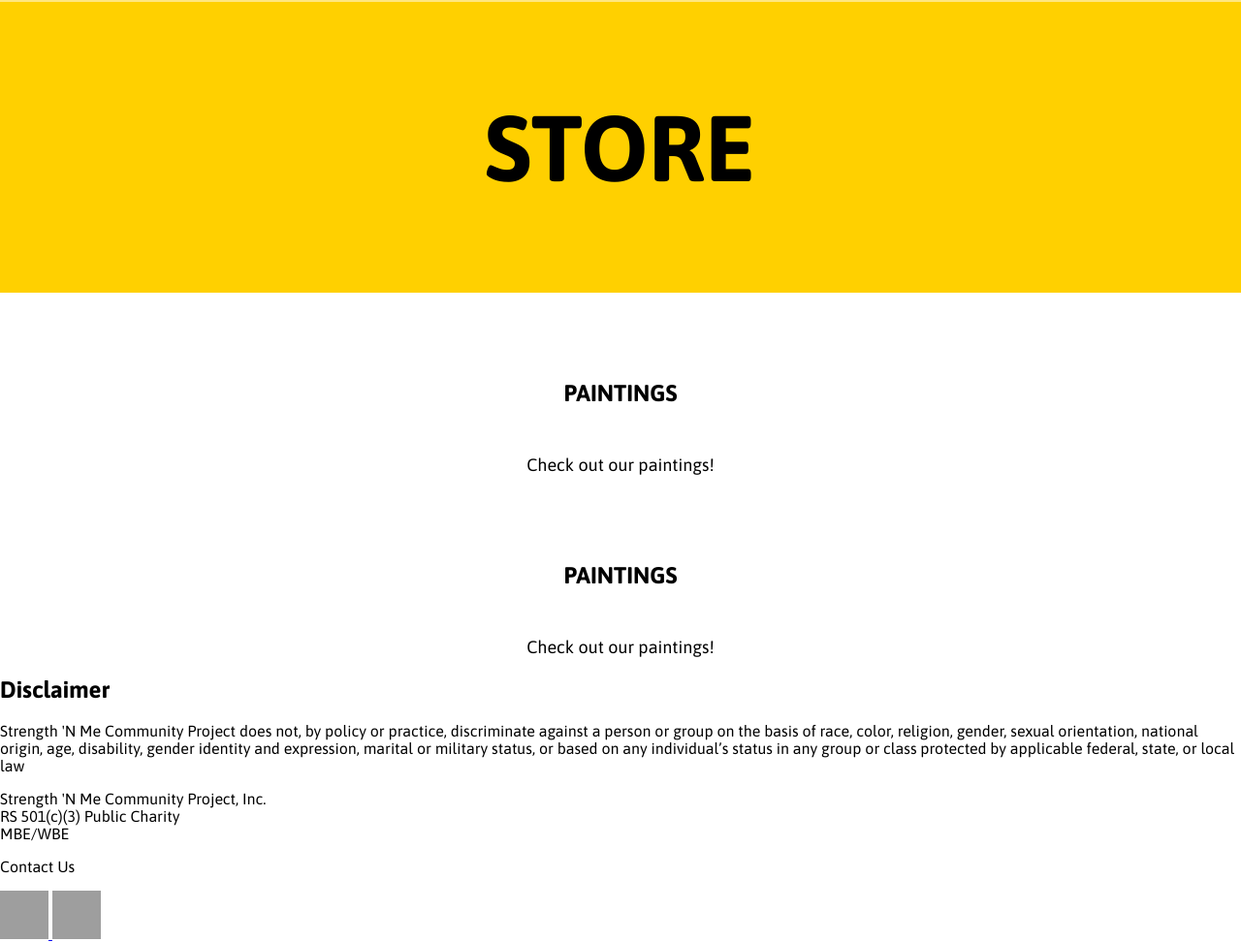
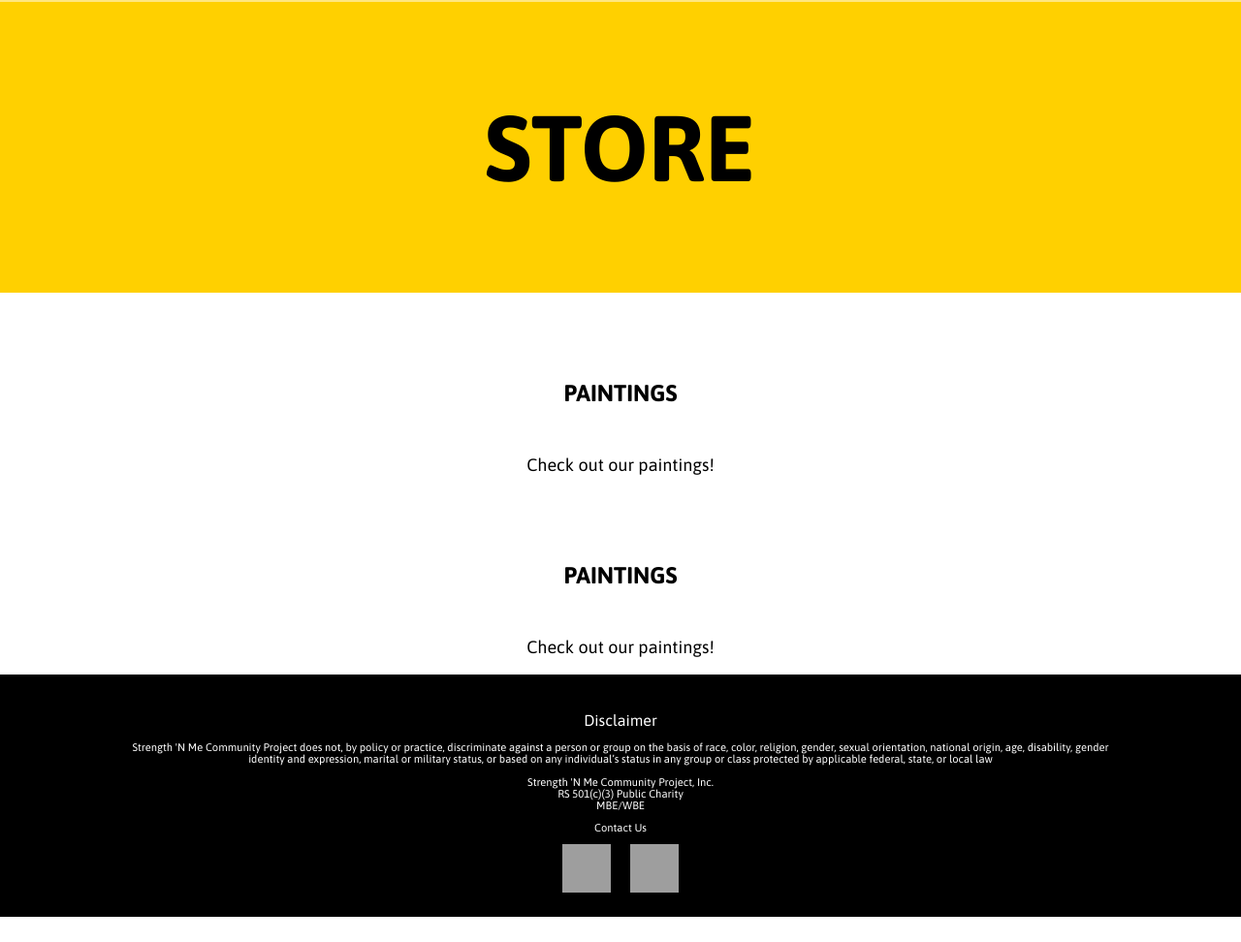
Before and after one commit to strengthnme/strengthnme.github.io, a plain HTML site: page sitedetails/fundraiserpage/fundraiser.html in a window 1280 px wide. Shown: the part 68-1040 px from the top of the page at 97% size. After the commit the page ends 1014 px from the top, so only its background shows below. Drawn offline with nearby package versions, Linux system fonts and the light colour scheme; files that its build step writes are made by us from their sources; grey boxes are pictures that could not be loaded; a script that the page names is missing; files whose address does not match are found by name.

Commit message:
Update styles.css

```diff
--- a/sitedetails/fundraiserpage/css/styles.css
+++ b/sitedetails/fundraiserpage/css/styles.css
@@ -437,3 +437,68 @@ nav a {
   font-weight: 700;
   letter-spacing: 0em;
 }
+
+.footer-custom {
+  color: white;
+  background-color: #000000;
+  z-index: 2;
+  position: relative;
+  padding: 25px;
+}
+.disclaimer {
+  font-family: 'Asap', sans-serif;
+  font-size: 16px;
+  text-align: center;
+  font-weight: normal;
+  }
+.description2 {
+  font-family: 'Asap', sans-serif;
+  font-size: 70%;
+  font-weight: normal;
+  line-height: normal;
+  letter-spacing: 0em;
+  text-align: center;
+  padding-left: 100px;
+  padding-right: 100px;
+}
+.address {
+  font-family: 'Asap', sans-serif;
+  font-size: 70%;
+  font-weight: normal;
+  line-height: normal;
+  letter-spacing: 0em;
+  text-align: center;
+}
+.contact {
+  font-family: 'Asap', sans-serif;
+  font-size: 70%;
+  font-weight: normal;
+  line-height: normal;
+  letter-spacing: 0em;
+  text-align: center;
+}
+.no-margin {
+  margin-right: 0;
+  margin-left: 0;
+}
+
+.d-inline-flex {
+  display: inline-flex;
+  justify-content: center;
+  align-items: center;
+  width: 100%;
+}
+
+
+.social-media {
+  margin: 0 10px;
+}
+
+.socials {
+  font-size: 40px;
+}
+@media (max-width: 768px) {
+  .footer-custom .row > div {
+      align-items: start;
+  }
+}
```
